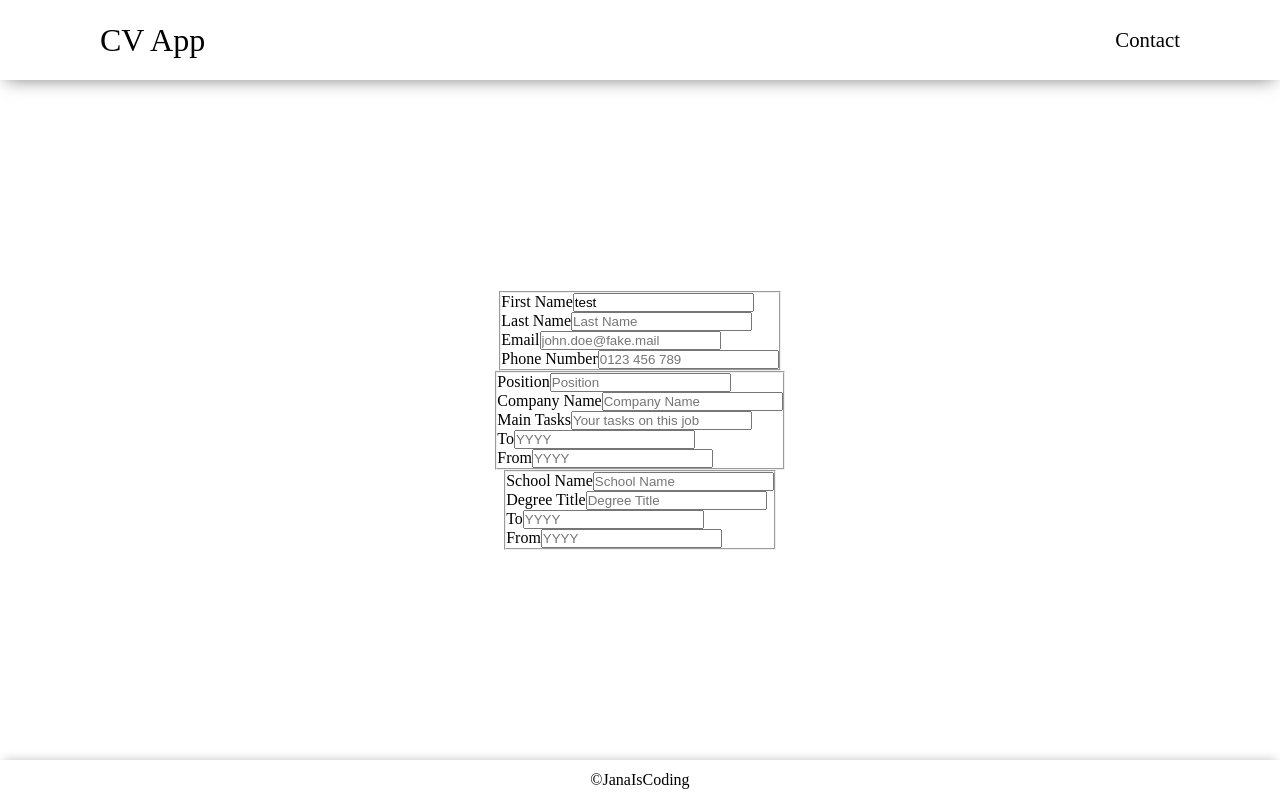
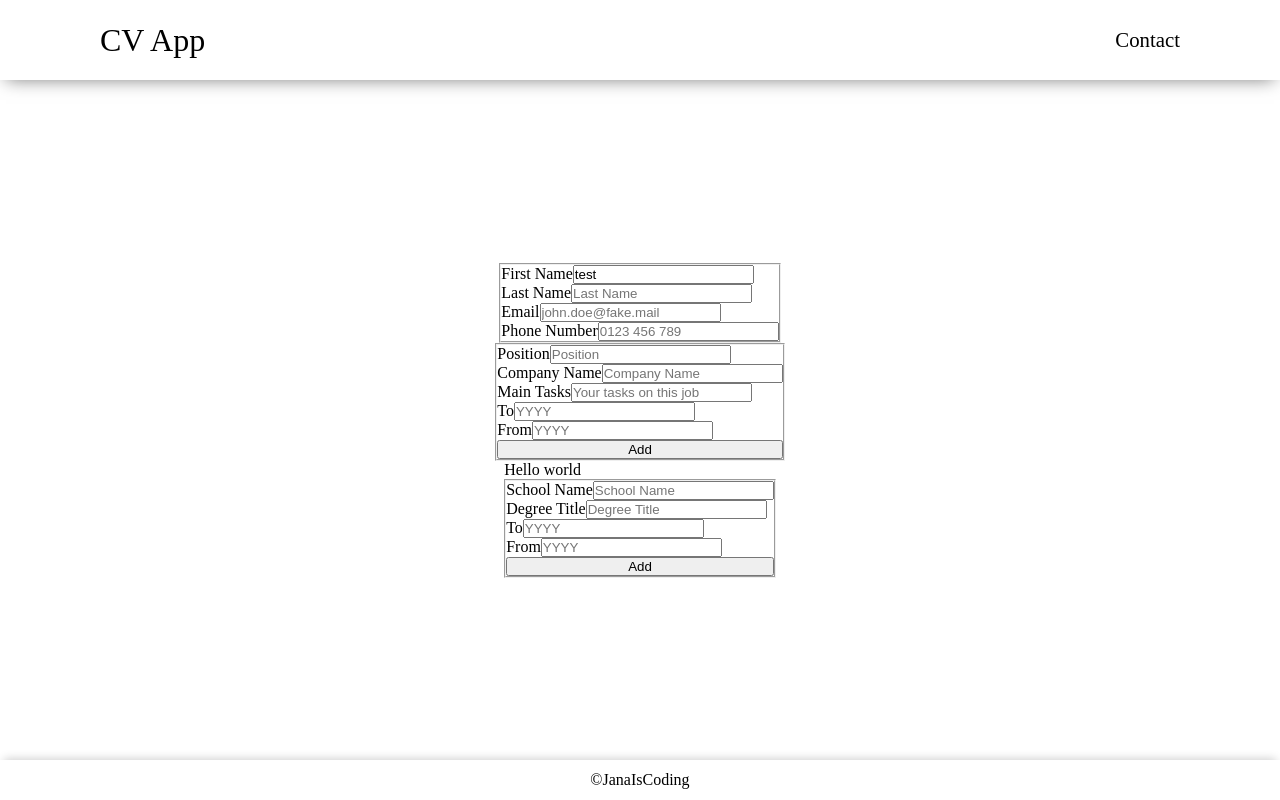
Before and after one commit to janaiscoding/cv-application, a React (Create React App) app: page / in a window 1280 px wide. Built offline with nearby package versions, Linux system fonts and the light colour scheme.

Commit message:
Fix education rendering bug

```diff
--- a/src/components/EducationItem.js
+++ b/src/components/EducationItem.js
@@ -1,10 +1,10 @@
 import React from "react";
 
-const EducationItem = ({ id, educationItem, onChange }) => {
+const EducationItem = ({ id, educationItem, onChange, onAdd }) => {
   return (
     <>
+      <div>Hello world</div>
       <fieldset className="education">
-        {/* separate input field visually : SCHOOL NAME  */}
         <label>
           School Name
           <input
@@ -14,7 +14,6 @@ const EducationItem = ({ id, educationItem, onChange }) => {
             placeholder="School Name"
           />
         </label>
-        {/* separate input field visually : DEGREE TITLE  */}
         <label>
           Degree Title
           <input
@@ -24,7 +23,6 @@ const EducationItem = ({ id, educationItem, onChange }) => {
             placeholder="Degree Title"
           />
         </label>
-        {/* separate input field visually : START YEAR */}
         <label>
           To
           <input
@@ -35,7 +33,6 @@ const EducationItem = ({ id, educationItem, onChange }) => {
             type="number"
           />
         </label>
-        {/* separate input field visually : END YEAR */}
         <label>
           From
           <input
@@ -46,6 +43,7 @@ const EducationItem = ({ id, educationItem, onChange }) => {
             type="number"
           />
         </label>
+        <button onClick={onAdd}>Add</button>
       </fieldset>
     </>
   );
--- a/src/components/Experience.js
+++ b/src/components/Experience.js
@@ -1,13 +1,14 @@
 import React from "react";
 import ExperienceItem from "./ExperienceItem";
 
-const Experience = ({ experience, onChange }) => {
+const Experience = ({ experience, onChange, onAdd }) => {
   const experienceItems = experience.map((experienceItem) => (
     <ExperienceItem
       key={experienceItem.id}
       id={experienceItem.id}
       experienceItem={experienceItem}
       onChange={onChange}
+      onAdd={onAdd}
     />
   ));
   return (
--- a/src/components/ExperienceItem.js
+++ b/src/components/ExperienceItem.js
@@ -1,6 +1,6 @@
 import React from "react";
 
-const ExperienceItem = ({ id, experienceItem, onChange }) => {
+const ExperienceItem = ({ id, experienceItem, onChange, onAdd }) => {
   return (
     <>
       <fieldset className="experience">
@@ -56,6 +56,7 @@ const ExperienceItem = ({ id, experienceItem, onChange }) => {
             type="number"
           />
         </label>
+        <button onClick={onAdd}>Add</button>
       </fieldset>
     </>
   );
--- a/src/components/Resume.js
+++ b/src/components/Resume.js
@@ -9,14 +9,13 @@ const Resume = ({
   onChangeExperience,
   onChangeEducation,
 }) => {
+  console.log(cv.education);
   return (
-    <>
-      <div className="main">
+    <div className="main">
         <Personal personalInfo={cv.personalInfo} onChange={onChangePersonal} />
         <Experience experience={cv.experience} onChange={onChangeExperience} />
         <Education education={cv.education} onChange={onChangeEducation} />
-      </div>
-    </>
+    </div>
   );
 };
 
--- a/src/mainApp/Main.js
+++ b/src/mainApp/Main.js
@@ -1,6 +1,7 @@
 import React, { useState } from "react";
 import emptyCV from "./emptyCV";
 import Resume from "../components/Resume";
+import uniqid from "uniqid";
 
 const Main = () => {
   const [cv, setCv] = useState(emptyCV);
```
